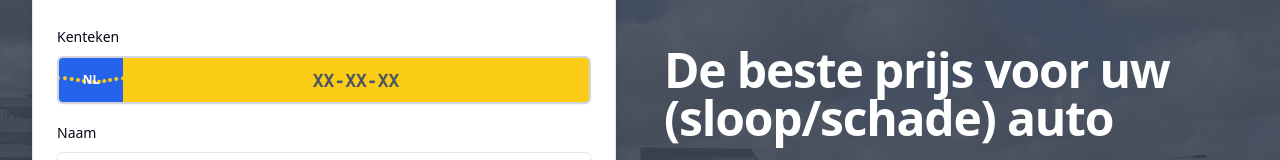
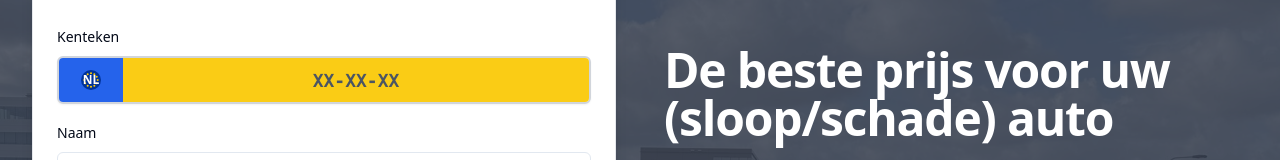
Before and after one commit to banden-velgen/van-velzen-autorecycling, a Next.js app: page / in a window 1280 px wide. Shown: the part 307-467 px from the top of the page. Built offline with nearby package versions, Linux system fonts and the light colour scheme.

Commit message:
Fix EU stars in Dutch license plate: Replace div-based stars with proper SVG circles for authentic EU flag appearance

```diff
--- a/src/components/license-plate-input.tsx
+++ b/src/components/license-plate-input.tsx
@@ -16,17 +16,23 @@ const LicensePlateInput = forwardRef<HTMLInputElement, LicensePlateInputProps>(
           <div className="w-16 bg-blue-600 flex items-center justify-center relative">
             {/* EU Stars */}
             <div className="absolute inset-0 flex items-center justify-center">
-              <div className="flex space-x-0.5">
-                {[...Array(12)].map((_, i) => (
-                  <div
-                    key={i}
-                    className="w-1 h-1 bg-yellow-400 rounded-full"
-                    style={{
-                      transform: `rotate(${i * 30}deg) translateY(-2px)`,
-                    }}
-                  />
-                ))}
-              </div>
+              <svg viewBox="0 0 24 24" className="w-5 h-5">
+                <circle cx="12" cy="12" r="12" fill="#003399" />
+                {[...Array(12)].map((_, i) => {
+                  const angle = (i * 30 * Math.PI) / 180
+                  const x = 12 + 8 * Math.sin(angle)
+                  const y = 12 - 8 * Math.cos(angle)
+                  return (
+                    <circle
+                      key={i}
+                      cx={x}
+                      cy={y}
+                      r="1.2"
+                      fill="#FFCC00"
+                    />
+                  )
+                })}
+              </svg>
             </div>
             {/* NL Text */}
             <span className="text-white text-xs font-bold z-10">NL</span>
```
